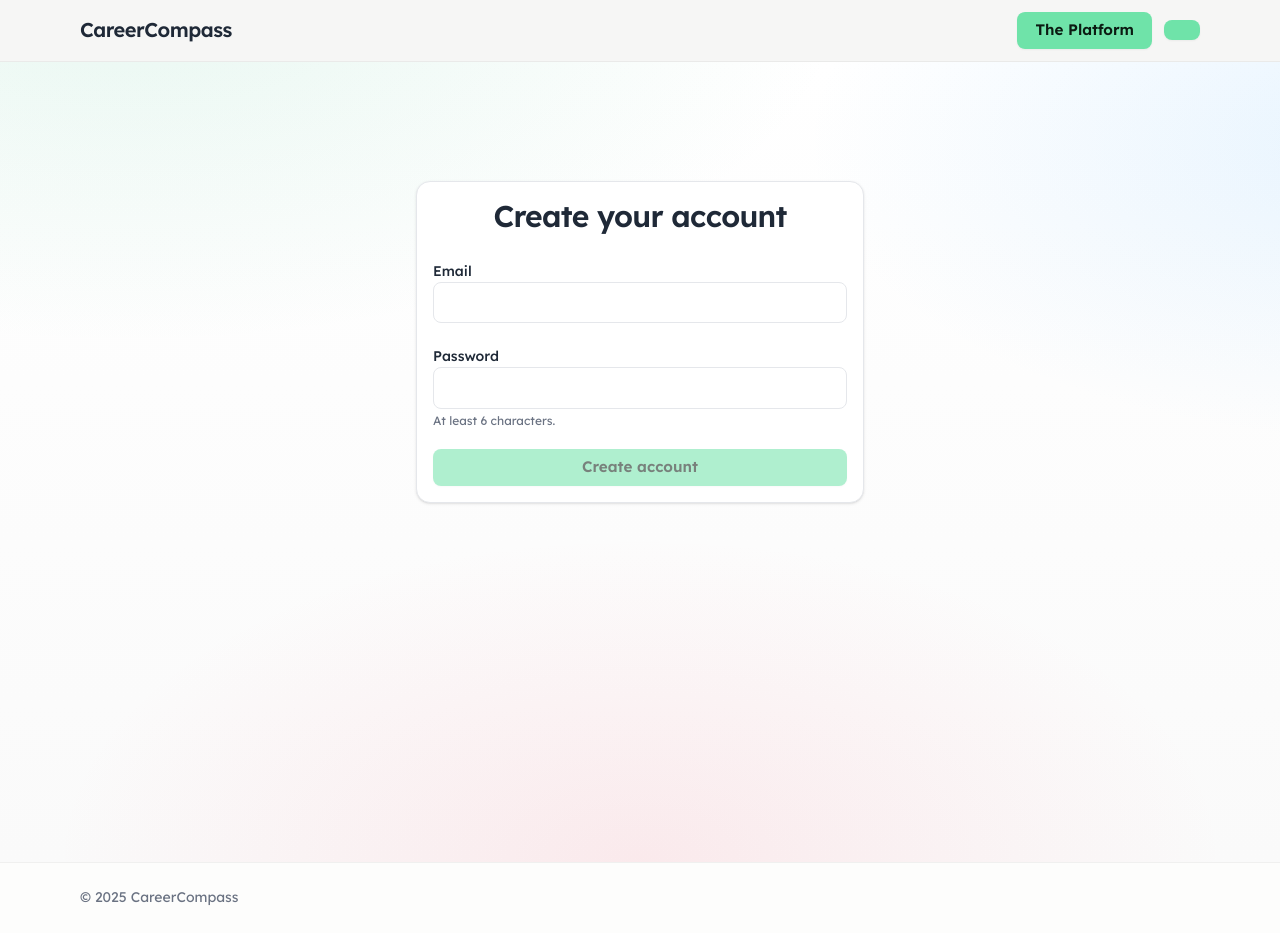
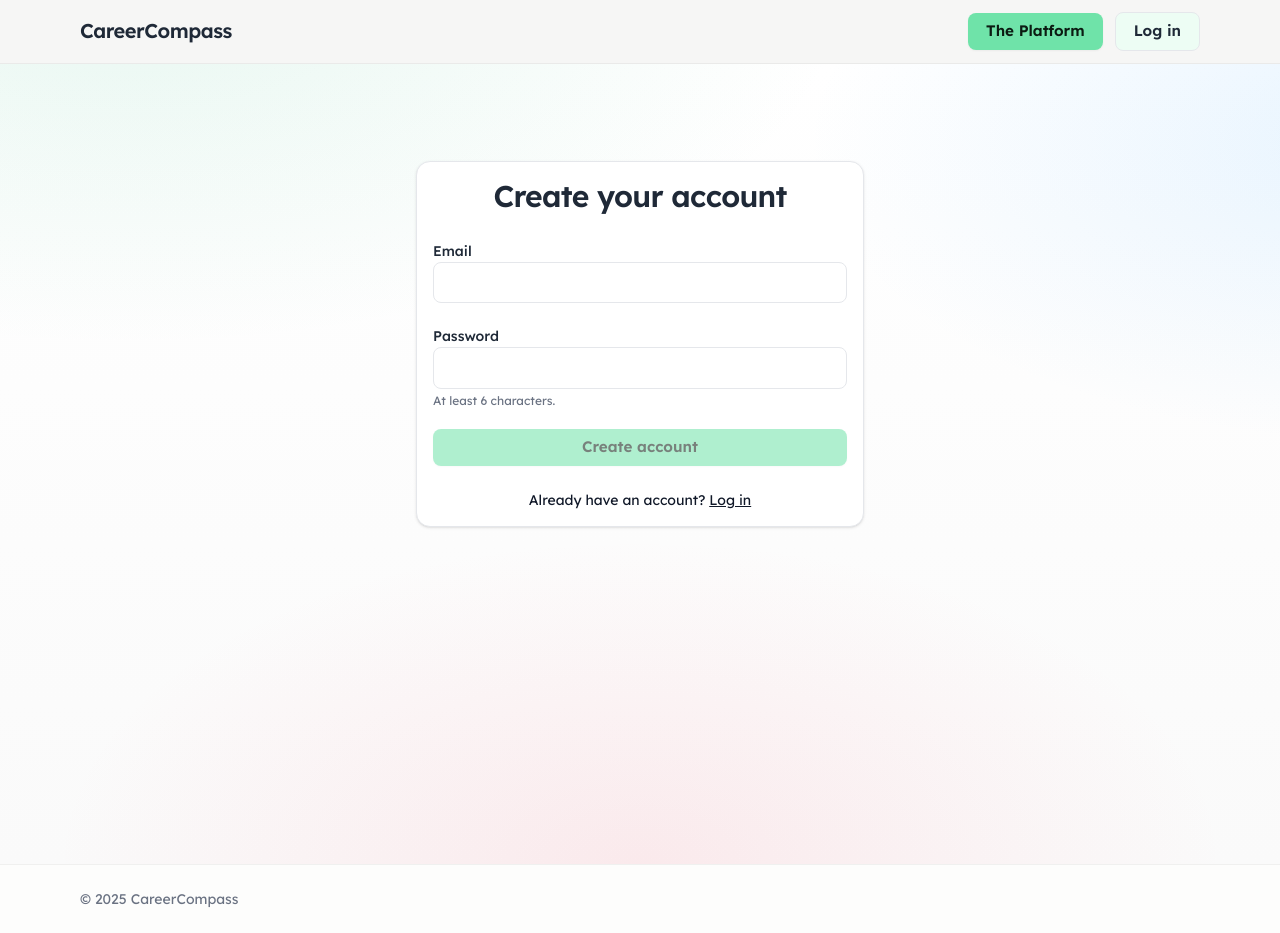
Before and after one commit to nero-tulip/career-compass, a Next.js app in the folder careerwise/: page /signup in a window 1280 px wide. Built offline with nearby package versions, Linux system fonts and the light colour scheme; no server answers.

Commit message:
login flow and headerNav improvements

```diff
--- a/careerwise/src/app/(marketing)/login/page.tsx
+++ b/careerwise/src/app/(marketing)/login/page.tsx
@@ -19,7 +19,7 @@ export default function LoginPage() {
     setLoading(true);
     try {
       await signInWithEmailAndPassword(auth, email.trim(), password);
-      router.push("/account");
+      router.push("/app");
     } catch (err: unknown) {
       let msg = "Failed to log in";
       const code =
@@ -80,7 +80,7 @@ export default function LoginPage() {
           </button>
         </form>
 
-        <p className="text-sm text-center text-gray-600 dark:text-gray-300 mt-6">
+        <p className="text-sm text-center text-gray-900 dark:text-gray-600 mt-6">
           Don&apos;t have an account? {" "}
           <Link href="/signup" className="underline">Create one</Link>
         </p>
--- a/careerwise/src/app/(marketing)/signup/page.tsx
+++ b/careerwise/src/app/(marketing)/signup/page.tsx
@@ -4,6 +4,7 @@ import React, { useState } from "react";
 import { auth } from "@/app/lib/firebase";
 import { createUserWithEmailAndPassword } from "firebase/auth";
 import { useRouter } from "next/navigation";
+import Link from "next/link";
 
 export default function SignupPage() {
   const router = useRouter();
@@ -80,6 +81,10 @@ export default function SignupPage() {
           {loading ? "Creating..." : "Create account"}
         </button>
         </form>
+        <p className="text-sm text-center text-gray-900 dark:text-gray-600 mt-6">
+          Already have an account?{" "}
+          <Link href="/login" className="underline">Log in</Link>
+        </p>
       </div>
     </div>
   );
--- a/careerwise/src/app/app/layout.tsx
+++ b/careerwise/src/app/app/layout.tsx
@@ -23,12 +23,6 @@ export default function AppLayout({ children }: { children: ReactNode }) {
                 <Link href="/app" className="hover:text-gray-900">
                   Dashboard
                 </Link>
-                <Link href="/app/quiz/intake" className="hover:text-gray-900">
-                  Profile Quiz
-                </Link>
-                <Link href="/app/pro" className="hover:text-gray-900">
-                  PRO
-                </Link>
               </nav>
             </div>
             <div className="text-sm">
--- a/careerwise/src/app/components/HeaderNav.tsx
+++ b/careerwise/src/app/components/HeaderNav.tsx
@@ -6,6 +6,7 @@ import { auth } from "@/app/lib/firebase";
 import { onAuthStateChanged, User } from "firebase/auth";
 import StartQuizButton from "./StartQuizButton";
 import JoinPlatformButton from "./JoinPlatformButton";
+import UserMenuClient from "./auth/UserMenuClient";
 
 export default function HeaderNav() {
   const [user, setUser] = useState<User | null>(null);
@@ -27,18 +28,14 @@ export default function HeaderNav() {
       />
       {!loading && !user && (
         <button
-          onClick={() => router.push("/signup")}
-          className="btn btn-primary"
-
-        />
+          onClick={() => router.push("/login")}
+          className="btn btn-ghost"
+        >
+          Log in
+        </button>
       )}
       {!loading && user && (
-        <button
-          onClick={() => router.push("/account")}
-          className="btn btn-ghost"
-        >
-          Account
-        </button>
+        <UserMenuClient />
       )}
     </nav>
   );
```
Also changed, not shown: careerwise/src/app/app/account/page.tsx (renamed from careerwise/src/app/account/page.tsx).
